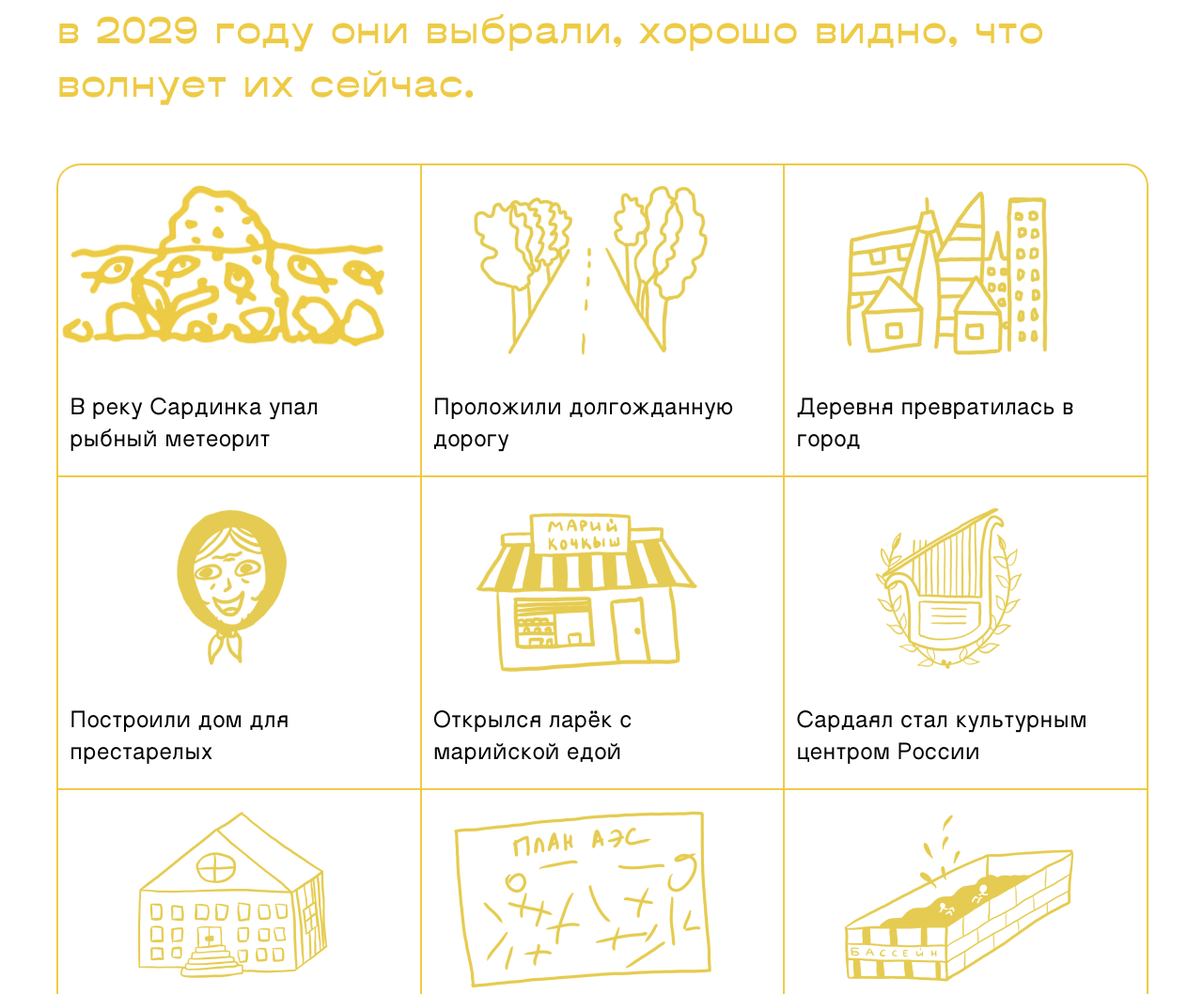
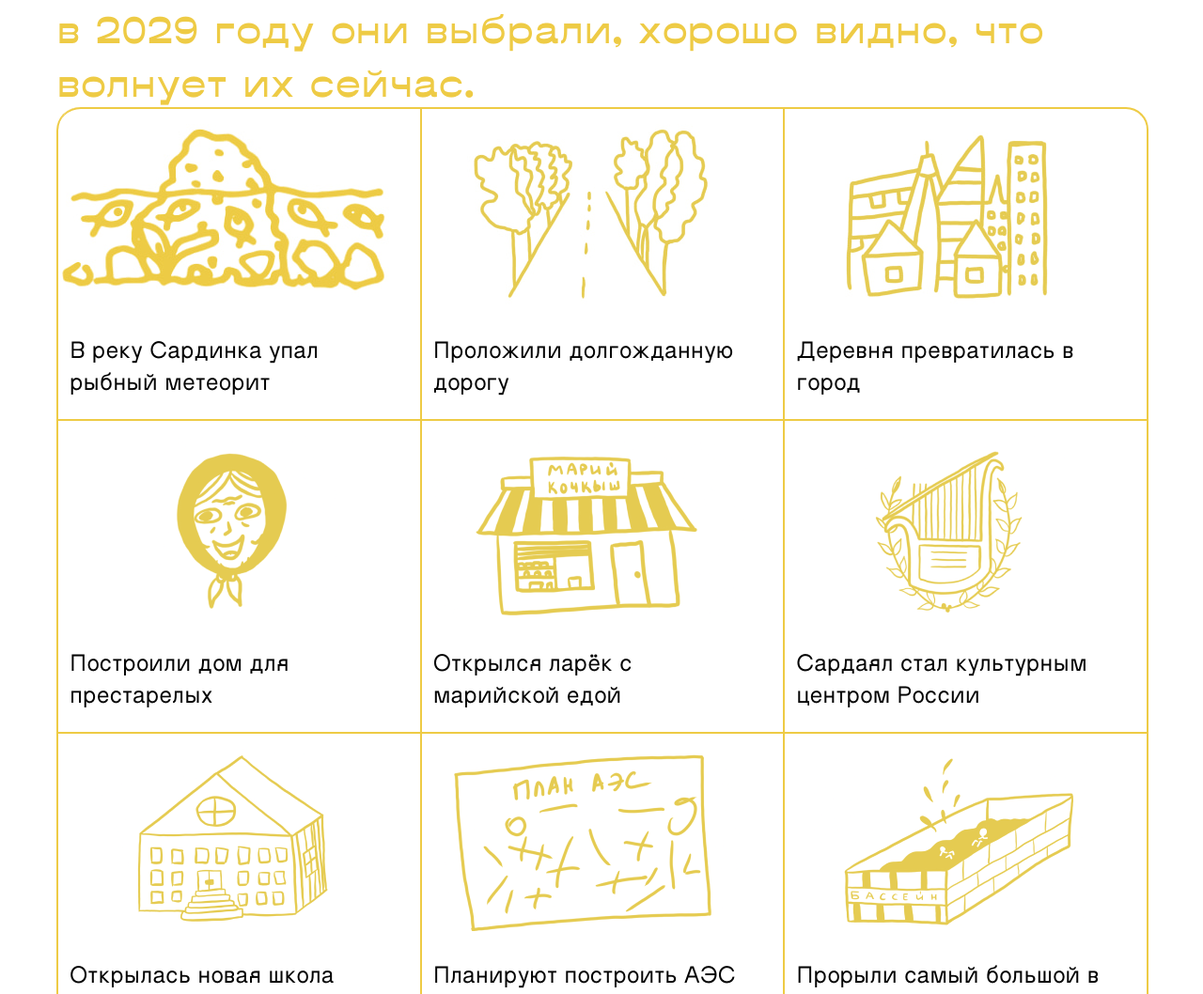
Before and after one commit to P0rt/sardayal, a website: page index.html in a window 1280 px wide. Shown: the part 1381-2439 px from the top of the page at 94% size. Drawn offline with nearby package versions, Linux system fonts and the light colour scheme.

Commit message:
Ненужный код

```diff
--- a/index.html
+++ b/index.html
@@ -61,8 +61,8 @@
             <h2 class="future-news__h2">Новости из будущего</h2>
             <p class="future-news__caption margin">
                 В первый день ребята освоили самый простой жанр — новость. Мы предложили пофантазировать, о чём писала бы редакция газеты ЖДС через 10 лет. По тому, какие темы в 2029 году они выбрали, хорошо видно, что волнует их сейчас.
-            </p>
-            <ul class="future-news__grid margin" style="margin-top: 60px">
+             </p>
+            <ul class="future-news__grid margin">
                 <li class="table__cell">
                     <a href="./pages/meteor.html">
                         <div class="image__box">
```
